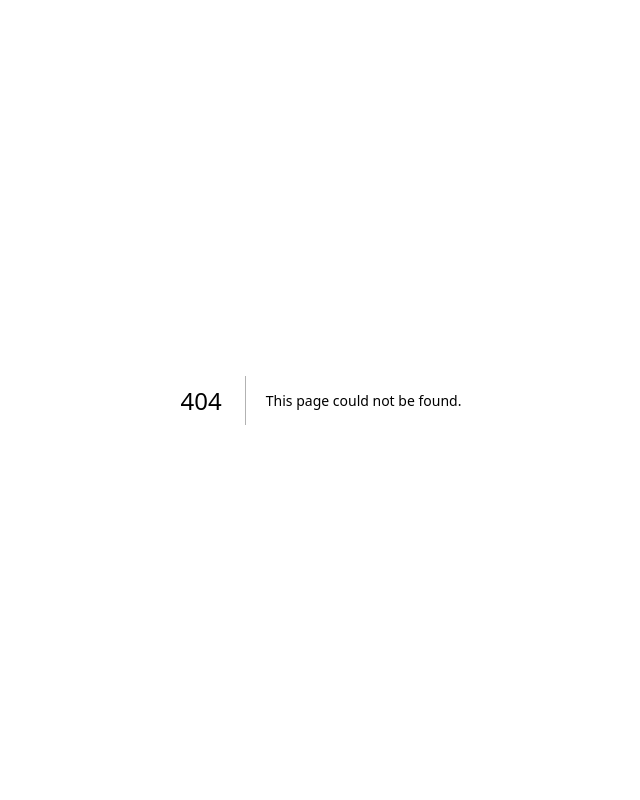
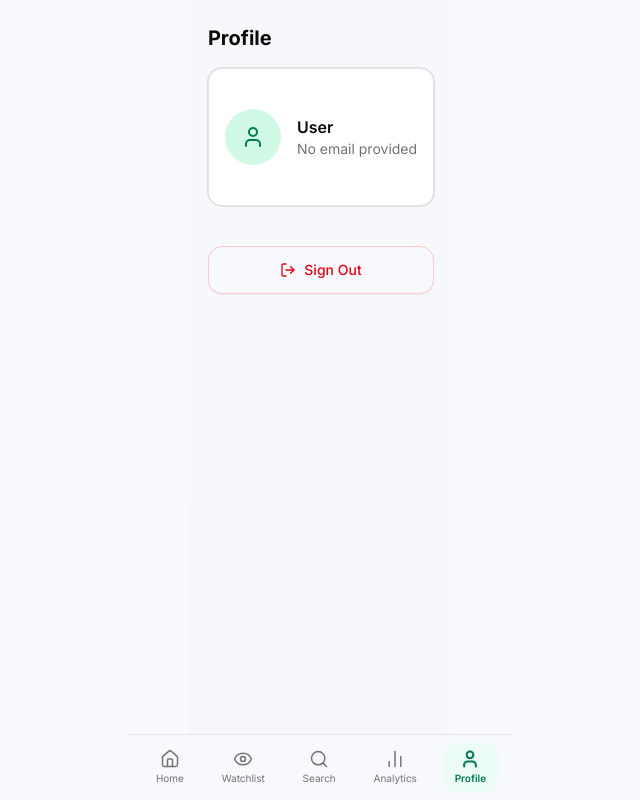
Before and after one commit to mudasarmajeed5/price-watch, a Next.js app: page /profile in a window 1280 px wide. Before the commit this address had no page. Shown: the whole page, without its empty margins (319-959 px from the left). Built offline with nearby package versions, Linux system fonts and the light colour scheme; no server answers.

Commit message:
added profile layout

```diff
--- /dev/null
+++ b/app/(authenticated)/layout.tsx
@@ -0,0 +1,55 @@
+"use client";
+
+import { useState, useEffect } from "react";
+import Link from "next/link";
+import { usePathname } from "next/navigation";
+import { Home, Eye, Search, BarChart2, User } from "lucide-react";
+
+const navItems = [
+  { label: "Home", icon: Home, href: "/" },
+  { label: "Watchlist", icon: Eye, href: "/watchlist" },
+  { label: "Search", icon: Search, href: "/search" },
+  { label: "Analytics", icon: BarChart2, href: "/analytics" },
+  { label: "Profile", icon: User, href: "/profile" },
+];
+
+export default function AuthenticatedLayout({
+  children,
+}: {
+  children: React.ReactNode;
+}) {
+  const pathname = usePathname();
+
+  return (
+    <div className="flex flex-col min-h-screen bg-muted/40 max-w-sm mx-auto relative">
+      <div className="flex-1 pb-20">{children}</div>
+
+      {/* Bottom Nav */}
+      <nav className="fixed bottom-0 left-1/2 -translate-x-1/2 w-full max-w-sm bg-background border-t flex items-center justify-around px-2 py-2 z-10">
+        {navItems.map(({ label, icon: Icon, href }) => {
+          // A simple active checker based on pathname
+          const isActive =
+            pathname === href || (href !== "/" && pathname?.startsWith(href));
+          return (
+            <Link
+              key={label}
+              href={href}
+              className={`flex flex-col items-center gap-0.5 px-3 py-1.5 rounded-xl transition-colors ${
+                isActive
+                  ? "bg-emerald-50 text-emerald-700"
+                  : "text-muted-foreground"
+              }`}
+            >
+              <Icon size={20} strokeWidth={isActive ? 2.5 : 1.8} />
+              <span
+                className={`text-[10px] ${isActive ? "font-semibold" : "font-normal"}`}
+              >
+                {label}
+              </span>
+            </Link>
+          );
+        })}
+      </nav>
+    </div>
+  );
+}
--- a/app/page.tsx
+++ b/app/(authenticated)/page.tsx
@@ -1,9 +1,6 @@
-"use client";
-
-import { useState } from "react";
 import Link from "next/link";
 import Image from "next/image";
-import { Home, Eye, Search, BarChart2, User, TrendingDown, Minus, Bell } from "lucide-react";
+import { Eye, Search, TrendingDown, Minus, Bell } from "lucide-react";
 import { Card, CardContent } from "@/components/ui/card";
 import { Badge } from "@/components/ui/badge";
 import {
@@ -14,31 +11,72 @@ import {
 import { format } from "date-fns";
 
 const watchlist = [
-  { id: 1, name: "iPhone 15 Pro 256GB", brand: "Apple", price: 385000, drop: 5000, image: "https://images.unsplash.com/photo-1696446701796-da61225697cc?w=500&q=80" },
-  { id: 2, name: "Dell XPS 13 Plus", brand: "Dell", price: 420000, drop: 0, image: "https://images.unsplash.com/photo-1593640408182-31c70c8268f5?w=500&q=80" },
-  { id: 3, name: "Samsung Galaxy Tab S9", brand: "Samsung", price: 198000, drop: 8000, image: "https://images.unsplash.com/photo-1544244015-0df4b3bd43cb?w=500&q=80" },
-  { id: 4, name: "Sony WH-1000XM5", brand: "Sony", price: 89000, drop: 0, image: "https://images.unsplash.com/photo-1618366712010-f4ae9c647dcb?w=500&q=80" },
+  {
+    id: 1,
+    name: "iPhone 15 Pro 256GB",
+    brand: "Apple",
+    price: 385000,
+    drop: 5000,
+    image:
+      "https://images.unsplash.com/photo-1696446701796-da61225697cc?w=500&q=80",
+  },
+  {
+    id: 2,
+    name: "Dell XPS 13 Plus",
+    brand: "Dell",
+    price: 420000,
+    drop: 0,
+    image:
+      "https://images.unsplash.com/photo-1593640408182-31c70c8268f5?w=500&q=80",
+  },
+  {
+    id: 3,
+    name: "Samsung Galaxy Tab S9",
+    brand: "Samsung",
+    price: 198000,
+    drop: 8000,
+    image:
+      "https://images.unsplash.com/photo-1544244015-0df4b3bd43cb?w=500&q=80",
+  },
+  {
+    id: 4,
+    name: "Sony WH-1000XM5",
+    brand: "Sony",
+    price: 89000,
+    drop: 0,
+    image:
+      "https://images.unsplash.com/photo-1618366712010-f4ae9c647dcb?w=500&q=80",
+  },
 ];
 
 const recentlyAdded = [
-  { id: 1, name: "Sony PlayStation 5 Disc Edition", store: "Daraz", discount: 12, current: 165000, original: 188000, addedAt: new Date("2026-05-24"), image: "https://images.unsplash.com/photo-1606813907291-d86efa9b94db?w=500&q=80" },
-  { id: 2, name: "AirPods Pro (2nd Gen)", store: "PriceOye", discount: 8, current: 62500, original: 68000, addedAt: new Date("2026-05-23"), image: "https://images.unsplash.com/photo-1600294037681-c80b4cb5b434?w=500&q=80" },
-
-];
-
-const navItems = [
-  { label: "Home", icon: Home, href: "/" },
-  { label: "Watchlist", icon: Eye, href: "/watchlist" },
-  { label: "Search", icon: Search, href: "/search" },
-  { label: "Analytics", icon: BarChart2, href: "/analytics" },
-  { label: "Profile", icon: User, href: "/profile" },
+  {
+    id: 1,
+    name: "Sony PlayStation 5 Disc Edition",
+    store: "Daraz",
+    discount: 12,
+    current: 165000,
+    original: 188000,
+    addedAt: new Date("2026-05-24"),
+    image:
+      "https://images.unsplash.com/photo-1606813907291-d86efa9b94db?w=500&q=80",
+  },
+  {
+    id: 2,
+    name: "AirPods Pro (2nd Gen)",
+    store: "PriceOye",
+    discount: 8,
+    current: 62500,
+    original: 68000,
+    addedAt: new Date("2026-05-23"),
+    image:
+      "https://images.unsplash.com/photo-1600294037681-c80b4cb5b434?w=500&q=80",
+  },
 ];
 
 export default function HomePage() {
-  const [activeNav, setActiveNav] = useState("Home");
-
   return (
-    <div className="flex flex-col min-h-screen bg-muted/40 max-w-sm mx-auto relative">
+    <>
       {/* Header */}
       <header className="bg-background border-b px-3 pt-4 pb-3 sticky top-0 z-10">
         <div className="flex items-center justify-between mb-3">
@@ -60,7 +98,10 @@ export default function HomePage() {
           </button>
         </div>
         <div className="relative">
-          <Search size={16} className="absolute left-3 top-1/2 -translate-y-1/2 text-muted-foreground" />
+          <Search
+            size={16}
+            className="absolute left-3 top-1/2 -translate-y-1/2 text-muted-foreground"
+          />
           <input
             type="text"
             placeholder="Search for products, deals, or brands…"
@@ -71,33 +112,56 @@ export default function HomePage() {
 
       {/* Main content */}
       <main className="flex-1 overflow-y-auto pb-20">
-
         {/* Watchlist Carousel */}
         <section className="pt-5">
           <div className="flex items-center justify-between px-3 mb-3">
             <h2 className="text-sm font-semibold">Your Watchlist</h2>
-            <Link href="/watchlist" className="text-xs text-emerald-700 font-medium">View All</Link>
+            <Link
+              href="/watchlist"
+              className="text-xs text-emerald-700 font-medium"
+            >
+              View All
+            </Link>
           </div>
-          <Carousel opts={{ align: "start", dragFree: true }} className="w-full pb-2">
+          <Carousel
+            opts={{ align: "start", dragFree: true }}
+            className="w-full pb-2"
+          >
             <CarouselContent className="pl-5 pr-5">
               {watchlist.map((item) => (
                 <CarouselItem key={item.id} className="basis-[75%] pl-3">
                   <Card className="rounded-xl border shadow-none">
                     <CardContent className="p-3">
                       <div className="relative w-full h-32 rounded-xl bg-emerald-50 overflow-hidden mb-3">
-                        <Image src={item.image} alt={item.name} fill className="object-cover" sizes="(max-width: 768px) 75vw, 300px" />
+                        <Image
+                          src={item.image}
+                          alt={item.name}
+                          fill
+                          className="object-cover"
+                          sizes="(max-width: 768px) 75vw, 300px"
+                        />
                       </div>
                       <div className="flex flex-col gap-0.5">
-                        <p className="text-sm font-semibold leading-snug line-clamp-1">{item.name}</p>
-                        <p className="text-[11px] text-muted-foreground">{item.brand}</p>
+                        <p className="text-sm font-semibold leading-snug line-clamp-1">
+                          {item.name}
+                        </p>
+                        <p className="text-[11px] text-muted-foreground">
+                          {item.brand}
+                        </p>
                         <div className="mt-1.5 flex items-center justify-between">
-                          <p className="text-base font-bold text-emerald-700">Rs. {item.price.toLocaleString()}</p>
+                          <p className="text-base font-bold text-emerald-700">
+                            Rs. {item.price.toLocaleString()}
+                          </p>
                           {item.drop > 0 ? (
                             <Badge className="bg-emerald-50 text-emerald-700 hover:bg-emerald-50 border-0 text-[10px] px-1.5 py-0.5 gap-1">
-                              <TrendingDown size={12} /> Rs. {item.drop.toLocaleString()}
+                              <TrendingDown size={12} /> Rs.{" "}
+                              {item.drop.toLocaleString()}
                             </Badge>
                           ) : (
-                            <Badge variant="secondary" className="text-[10px] px-1.5 py-0.5 gap-1 border-0">
+                            <Badge
+                              variant="secondary"
+                              className="text-[10px] px-1.5 py-0.5 gap-1 border-0"
+                            >
                               <Minus size={12} /> Same
                             </Badge>
                           )}
@@ -117,17 +181,30 @@ export default function HomePage() {
         <section>
           <div className="flex items-center justify-between px-3 mb-4">
             <h2 className="text-sm font-semibold">Biggest Price Drops</h2>
-            <Link href="/deals" className="text-xs text-emerald-700 font-medium">View All</Link>
+            <Link
+              href="/deals"
+              className="text-xs text-emerald-700 font-medium"
+            >
+              View All
+            </Link>
           </div>
           <div className="flex flex-col gap-2.5 px-3">
             {recentlyAdded.map((deal) => (
               <Card key={deal.id} className="rounded-xl border shadow-none">
                 <CardContent className="p-2 py-0 flex items-center gap-3 relative">
                   <div className="relative w-16 h-16 rounded-lg bg-emerald-50/50 shrink-0 overflow-hidden">
-                    <Image src={deal.image} alt={deal.name} fill className="object-cover" sizes="64px" />
+                    <Image
+                      src={deal.image}
+                      alt={deal.name}
+                      fill
+                      className="object-cover"
+                      sizes="64px"
+                    />
                   </div>
                   <div className="flex-1 min-w-0 pr-8">
-                    <p className="text-xs font-semibold leading-snug mb-1 line-clamp-1">{deal.name}</p>
+                    <p className="text-xs font-semibold leading-snug mb-1 line-clamp-1">
+                      {deal.name}
+                    </p>
                     <div className="flex items-center gap-1.5 mb-1 flex-wrap">
                       <Badge
                         className={`text-[9px] px-1.5 py-0 border-0 ${
@@ -143,8 +220,12 @@ export default function HomePage() {
                       </Badge>
                     </div>
                     <div className="flex items-baseline gap-1.5">
-                      <span className="text-sm font-bold text-emerald-700">Rs. {deal.current.toLocaleString()}</span>
-                      <span className="text-[10px] text-muted-foreground line-through">Rs. {deal.original.toLocaleString()}</span>
+                      <span className="text-sm font-bold text-emerald-700">
+                        Rs. {deal.current.toLocaleString()}
+                      </span>
+                      <span className="text-[10px] text-muted-foreground line-through">
+                        Rs. {deal.original.toLocaleString()}
+                      </span>
                     </div>
                   </div>
                   <span className="absolute top-3 right-3 text-[9px] text-muted-foreground">
@@ -156,26 +237,6 @@ export default function HomePage() {
           </div>
         </section>
       </main>
-
-      {/* Bottom Nav */}
-      <nav className="fixed bottom-0 left-1/2 -translate-x-1/2 w-full max-w-sm bg-background border-t flex items-center justify-around px-2 py-2 z-10">
-        {navItems.map(({ label, icon: Icon, href }) => {
-          const isActive = activeNav === label;
-          return (
-            <Link
-              key={label}
-              href={href}
-              onClick={() => setActiveNav(label)}
-              className={`flex flex-col items-center gap-0.5 px-3 py-1.5 rounded-xl transition-colors ${
-                isActive ? "bg-emerald-50 text-emerald-700" : "text-muted-foreground"
-              }`}
-            >
-              <Icon size={20} strokeWidth={isActive ? 2.5 : 1.8} />
-              <span className={`text-[10px] ${isActive ? "font-semibold" : "font-normal"}`}>{label}</span>
-            </Link>
-          );
-        })}
-      </nav>
-    </div>
+    </>
   );
 }
--- /dev/null
+++ b/app/(authenticated)/profile/page.tsx
@@ -0,0 +1,55 @@
+import { auth, signOut } from "@/auth";
+import { Button } from "@/components/ui/button";
+import { Card, CardContent } from "@/components/ui/card";
+import { LogOut, User } from "lucide-react";
+
+export default async function ProfilePage() {
+  const session = await auth();
+
+  return (
+    <div className="flex flex-col gap-4 px-5 pt-6 pb-20">
+      <h1 className="text-xl font-bold">Profile</h1>
+
+      <Card className="rounded-xl border shadow-none">
+        <CardContent className="p-4 flex items-center gap-4">
+          <div className="w-14 h-14 rounded-full bg-emerald-100 flex items-center justify-center text-emerald-700 shrink-0">
+            {session?.user?.image ? (
+              <img
+                src={session.user.image}
+                alt="Profile"
+                className="w-full h-full rounded-full object-cover"
+              />
+            ) : (
+              <User size={24} />
+            )}
+          </div>
+          <div className="flex-1 min-w-0">
+            <p className="font-semibold text-base truncate">
+              {session?.user?.name || "User"}
+            </p>
+            <p className="text-sm text-muted-foreground truncate">
+              {session?.user?.email || "No email provided"}
+            </p>
+          </div>
+        </CardContent>
+      </Card>
+
+      <form
+        action={async () => {
+          "use server";
+          await signOut({ redirectTo: "/login" });
+        }}
+        className="mt-6"
+      >
+        <Button
+          type="submit"
+          variant="outline"
+          className="w-full text-red-600 border-red-200 hover:text-red-700 hover:bg-red-50 hover:border-red-300 flex items-center justify-center gap-2 h-12 rounded-xl"
+        >
+          <LogOut size={18} />
+          Sign Out
+        </Button>
+      </form>
+    </div>
+  );
+}
--- a/auth.ts
+++ b/auth.ts
@@ -33,12 +33,6 @@ export const { handlers, signIn, signOut, auth } = NextAuth({
     signIn: "/login",
     newUser: "/onboarding", // New users will be directed here on first sign in
   },
-  callbacks: {
-    async signIn({ user, account, profile, email, credentials }) {
-      console.log("User successfully authenticated:", user.email);
-      return true;
-    },
-  },
   providers: [
     Google,
     Nodemailer({
--- a/proxy.ts
+++ b/proxy.ts
@@ -1 +1,20 @@
-export { auth as proxy } from "@/auth"
+import { auth } from "@/auth"
+
+export const proxy = auth((req) => {
+  const isLoggedIn = !!req.auth;
+  const isOnAuthPage = req.nextUrl.pathname.startsWith('/login') || req.nextUrl.pathname.startsWith('/signup');
+
+  if (isLoggedIn && isOnAuthPage) {
+    return Response.redirect(new URL('/', req.nextUrl));
+  }
+
+  if (!isLoggedIn && !isOnAuthPage && !req.nextUrl.pathname.startsWith('/api')) {
+    // You can also add more public routes like /otp if they shouldn't require auth
+    return Response.redirect(new URL('/login', req.nextUrl));
+  }
+})
+
+// Optionally, don't invoke Middleware on some paths
+export const config = {
+  matcher: ["/((?!api|_next/static|_next/image|images|favicon.ico).*)"],
+}
```
Also changed, not shown: app/(auth)/login/page.tsx (renamed from app/login/page.tsx), app/(auth)/signup/page.tsx (renamed from app/signup/page.tsx), app/(authenticated)/add-product/page.tsx (renamed from app/add-product/page.tsx), app/(authenticated)/onboarding/page.tsx (renamed from app/onboarding/page.tsx), app/(authenticated)/otp/page.tsx (renamed from app/otp/page.tsx), 1 other file (tests, documents, lock files or other folders).
